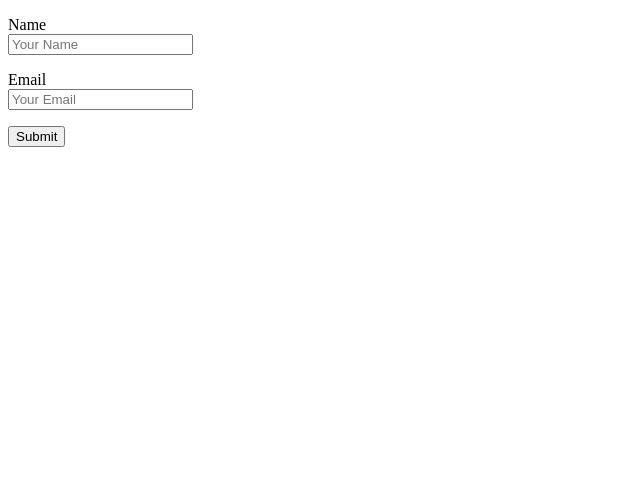
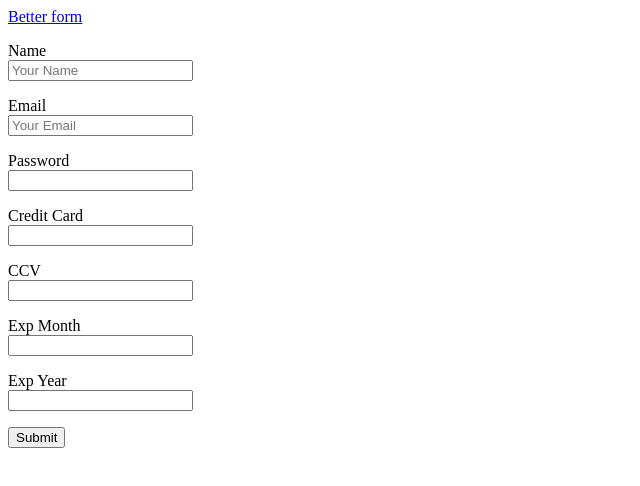
Before and after one commit to AnAccountPractice/AnAccou, a plain HTML site: page index.html in a window 1280 px wide. Shown: the whole page, without its empty margins (0-640 px from the left). Drawn offline with Linux system fonts and the light colour scheme.

Commit message:
Update index.html

```diff
--- a/index.html
+++ b/index.html
@@ -1,9 +1,10 @@
 <!doctype html>
 <html>
   <head>
-    <title>Browser Autofill Phishing</title>
+    <title>Questionable Form</title>
   </head>
   <body>
+    <a href="better.html">Better form</a>
     <form action="https://httpbin.org/post" method="post">
       <p>
         <label for="name">Name</label><br>
@@ -12,6 +13,35 @@
       <p>
         <label for="email">Email</label><br>
         <input id="email" name="email" type="email" placeholder="Your Email">
+      </p>
+      <p>
+        <label for="name">Password</label><br>
+        <input type="password" id="pass" name="password"
+           minlength="8" required>
+      </p>
+      <p>
+        <label for="name">Credit Card</label><br>
+        <input name ="credit card" id="credit" name="password"
+           minlength="8" required>
+      </p>
+      <p>
+        <label for="name">CCV</label><br>
+        <input name ="ccv"  name="ccv"
+           maxlength="3" required>
+      </p>
+      <p>
+        <label for="name">Exp Month</label><br>
+        <input name ="credit card" id="credit" name="expmonth"
+           maxlength="2" required>
+      </p>
+      <p>
+        <label for="name">Exp Year</label><br>
+        <input name ="credit card" id="credit" name="expyear"
+           maxlength="2" required>
+      </p>
+
+
+
       </p>
       <p>
         <input type="submit" value="Submit">
```
